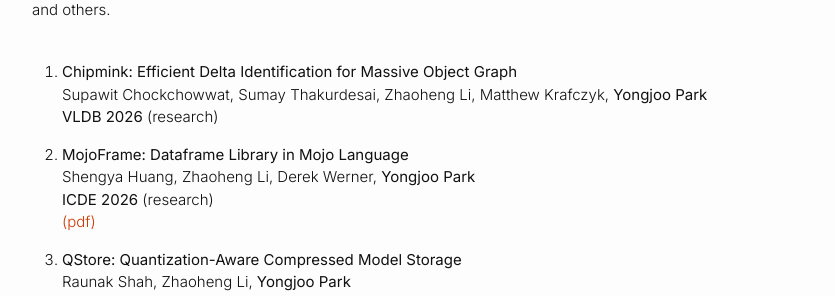
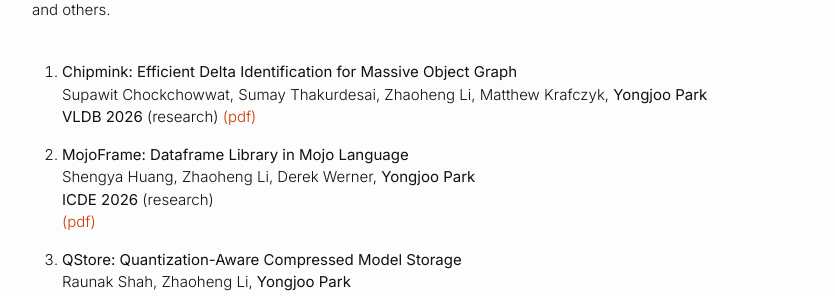
Before and after one commit to pyongjoo/pyongjoo.github.io, a Jekyll site: the page built from publication.md, in a window 1280 px wide and 900 px high. Shown: the part 167-463 px from the top of the window, without its empty margins (218-1053 px from the left). Built offline with Jekyll 4.4.1, drawn with Linux system fonts in a browser that asks for light colours.

Commit message:
added chipmink pdf

```diff
--- a/publication.md
+++ b/publication.md
@@ -12,6 +12,7 @@
 1. **Chipmink: Efficient Delta Identification for Massive Object Graph**
    Supawit Chockchowwat, Sumay Thakurdesai, Zhaoheng Li, Matthew Krafczyk, **Yongjoo Park**
    **VLDB 2026** (research)
+   [(pdf)](https://arxiv.org/pdf/2511.14162)
 
 1. **MojoFrame: Dataframe Library in Mojo Language**
    Shengya Huang, Zhaoheng Li, Derek Werner, **Yongjoo Park**
```
